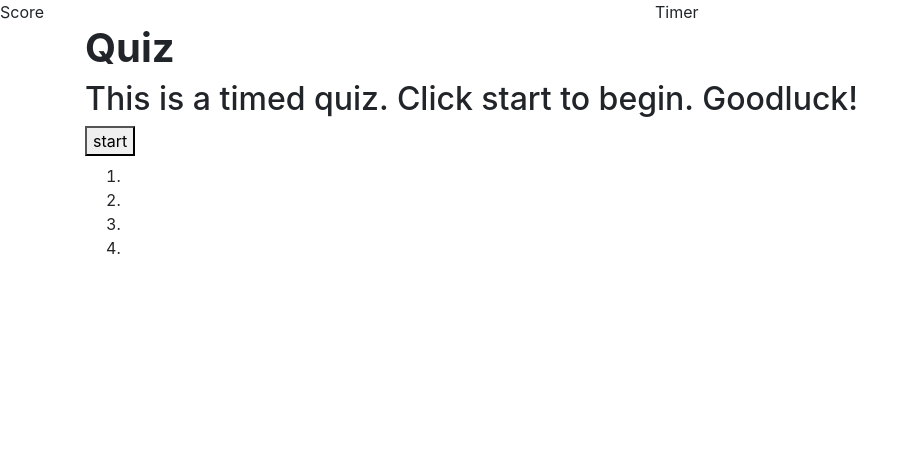
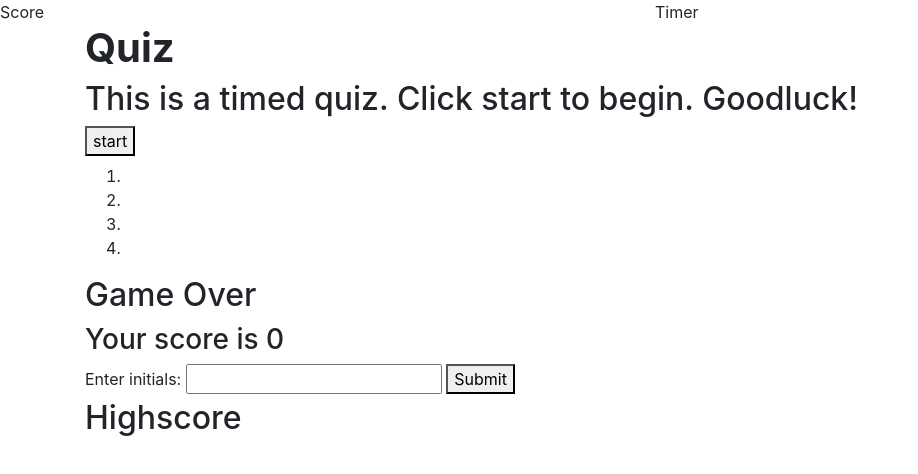
Before and after one commit to ShanniSnax/coding-quiz-hw-4, a plain HTML site: page index.html in a window 1280 px wide. Shown: the whole page, without its empty margins (0-918 px from the left). Drawn offline with nearby package versions, Linux system fonts and the light colour scheme.

Commit message:
scoreboard and game over html

```diff
--- a/index.html
+++ b/index.html
@@ -55,6 +55,28 @@
         </div>
     </section>
 
+    <!--game over-->
+    <section class="row">
+        <div id="over">
+            <div class="col-md-12 col-sm-12">
+                <h2>Game Over</h2>
+                <h3>Your score is <span id="final-score">0</span></h3>
+                <label for="initials-section">Enter initials:</label>
+                <input type="text" name="initials-section" maxlength="4" id="initials">
+                <button id="submit-button" type="submit">Submit</button>
+            </div>
+        </div>
+    </section>
+
+    <!--scoreboard-->
+    <section id="scoreboard">
+        <div class="row">
+            <div class="col-md-12 col-sm-12" id="scores">
+                <h2>Highscore</h2>
+                <div id="highscores"></div>
+                </div>
+            </div>
+    </section>
 
 <script src="https://code.jquery.com/jquery-3.5.1.slim.min.js" integrity="sha384-DfXdz2htPH0lsSSs5nCTpuj/zy4C+OGpamoFVy38MVBnE+IbbVYUew+OrCXaRkfj" crossorigin="anonymous"></script>
 <script src="https://cdn.jsdelivr.net/npm/popper.js@1.16.1/dist/umd/popper.min.js" integrity="sha384-9/reFTGAW83EW2RDu2S0VKaIzap3H66lZH81PoYlFhbGU+6BZp6G7niu735Sk7lN" crossorigin="anonymous"></script>
```
